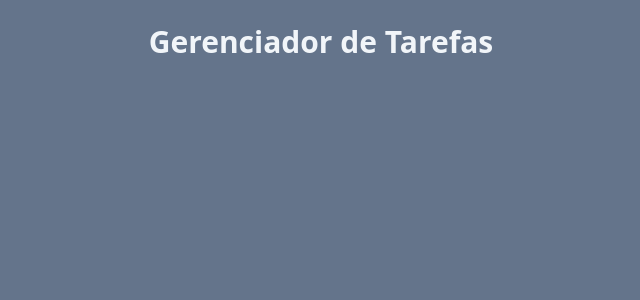
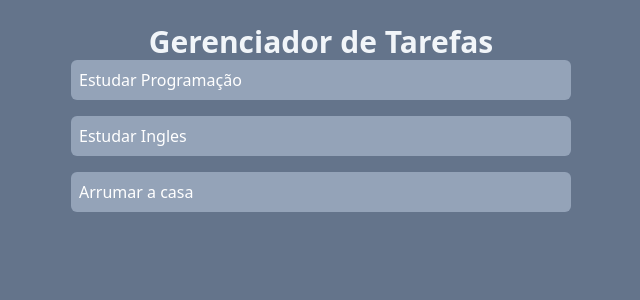
Before and after one commit to valadao-davi/React-Basic-ToDoList, a React (Vite) app: page / in a window 1280 px wide. Shown: the top 300 px of the page, without its empty margins (319-959 px from the left). Built offline with nearby package versions, Linux system fonts and the light colour scheme.

Commit message:
adicionado renderizacao de listas

```diff
--- a/src/App.jsx
+++ b/src/App.jsx
@@ -1,7 +1,29 @@
+import { useState } from "react";
 import AddTask from "./components/AddTask";
 import Task from "./components/Task";
 
 function App() {
+  const [tasks, setTasks] = useState([
+    {
+      id: 1,
+      title: "Estudar Programação",
+      description: "Estudar React e Java",
+      isCompleted: false,
+    },
+    {
+      id: 2,
+      title: "Estudar Ingles",
+      description: "Estudar 2 horas por dia de inglês",
+      isCompleted: false,
+    },
+    {
+      id: 3,
+      title: "Arrumar a casa",
+      description: "Lavar a louça, arrumar o quarto, varrer o chão",
+      isCompleted: false,
+    },
+  ]);
+
   return (
     <div className="w-screen h-screen bg-slate-500 flex justify-center p-6">
       <div className="w-[500px]">
@@ -9,7 +31,7 @@
           Gerenciador de Tarefas
         </h1>
         <AddTask />
-        <Task />
+        <Task tasks={tasks}/>
       </div>
     </div>
   );
--- a/src/components/Task.jsx
+++ b/src/components/Task.jsx
@@ -1,5 +1,13 @@
-function Task() {
-   <h1>Tasks</h1>;
+function Task(props) {
+  return (
+    <ul className="space-y-4">
+      {props.tasks.map((task) => (
+        <li key={task.id} className="bg-slate-400 text-white p-2 rounded-md ">
+          {task.title}
+        </li>
+      ))}
+    </ul>
+  );
 }
 
 export default Task;
```
